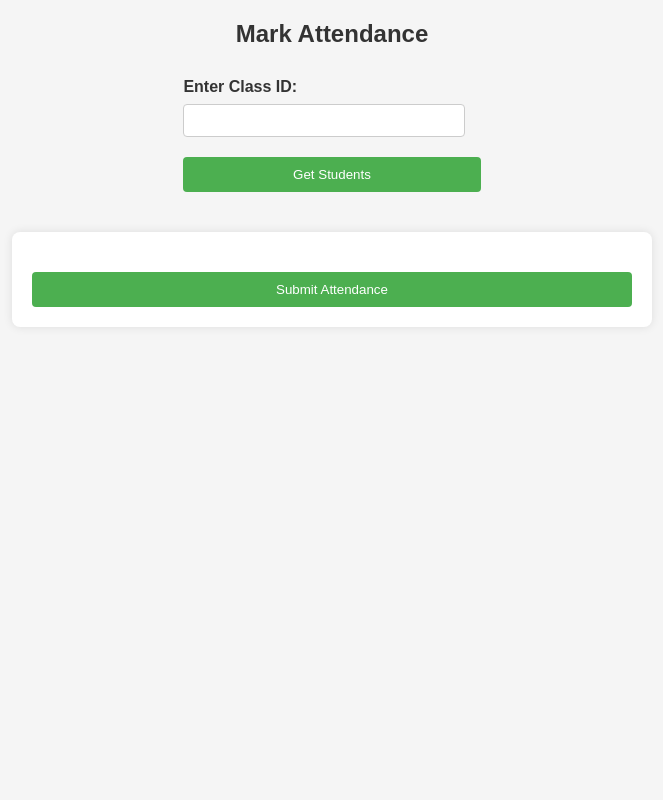
After one commit to mzaheen610/school-management-system, a Django app: template app/attendance/templates/mark_student_attendance.html in a window 1280 px wide. The commit adds this page. Shown: the whole page, without its empty margins (308-971 px from the left). Run offline with Django 3.2, Linux system fonts and the light colour scheme; the template is opened without the code that fills it, so the values that code supplies are empty; parts of the project's set-up code (start-up, migrations or seed data) failed here and were passed over.

Commit message:
Created view for student attendance API.

```diff
--- a/app/app/urls.py
+++ b/app/app/urls.py
@@ -27,4 +27,5 @@ urlpatterns = [
     path('', include('user.urls')),
     path('classroom/', include("classrooms.urls")),
     path('', include('student.urls')),
+    path('', include('attendance.urls')),
 ]
--- /dev/null
+++ b/app/attendance/templates/mark_student_attendance.html
@@ -0,0 +1,172 @@
+<!DOCTYPE html>
+<html lang="en">
+<head>
+    <meta charset="UTF-8">
+    <meta name="viewport" content="width=device-width, initial-scale=1.0">
+    <title>Mark Attendance</title>
+    <style>
+        body {
+            font-family: 'Arial', sans-serif;
+            background-color: #f5f5f5;
+            margin: 0;
+            padding: 0;
+            display: flex;
+            flex-direction: column;
+            align-items: center;
+            min-height: 100vh;
+        }
+
+        #attendance-form {
+            background-color: #fff;
+            padding: 20px;
+            border-radius: 8px;
+            box-shadow: 0 0 10px rgba(0, 0, 0, 0.1);
+            width: 80%;
+            max-width: 600px;
+            margin: auto;
+            margin-top: 20px;
+            text-align: center;
+        }
+
+        h2 {
+            color: #333;
+            margin-bottom: 20px;
+        }
+
+        label {
+            display: block;
+            margin-top: 10px;
+            color: #333;
+            font-weight: bold;
+            text-align: left;
+        }
+
+        input[type="text"] {
+            width: calc(100% - 16px);
+            padding: 8px;
+            margin-top: 8px;
+            box-sizing: border-box;
+            border: 1px solid #ccc;
+            border-radius: 4px;
+        }
+
+        button[type="submit"] {
+            background-color: #4caf50;
+            color: #fff;
+            padding: 10px;
+            border: none;
+            border-radius: 4px;
+            cursor: pointer;
+            margin-top: 20px;
+            width: 100%;
+            transition: background-color 0.3s ease;
+        }
+
+        button[type="submit"]:hover {
+            background-color: #45a049;
+        }
+
+        #student-list {
+            margin-top: 20px;
+        }
+
+        .student-item {
+            display: flex;
+            align-items: center;
+            margin-bottom: 10px;
+        }
+
+        .student-item input[type="checkbox"] {
+            margin-right: 10px;
+        }
+
+        .student-name {
+            font-weight: bold;
+        }
+    </style>
+</head>
+<body>
+    <h2>Mark Attendance</h2>
+
+    <!-- Form to input class ID -->
+    <form id="class-form">
+        <label for="class-id">Enter Class ID:</label>
+        <input type="text" id="class-id" name="class-id">
+        <button type="submit">Get Students</button>
+    </form>
+
+    <!-- Student list will be displayed here -->
+    <div id="student-list"></div>
+
+    <!-- Form to submit attendance data -->
+    <form id="attendance-form">
+        <input type="hidden" id="class-id-hidden" name="class-id">
+        <input type="hidden" id="absent-students-hidden" name="absent-students">
+        <button type="submit">Submit Attendance</button>
+    </form>
+
+    <script>
+        document.getElementById('class-form').addEventListener('submit', function(event) {
+            event.preventDefault(); // Prevent form submission
+
+            // Get class ID entered by the user
+            var classId = document.getElementById('class-id').value;
+
+            // Fetch student list from API endpoint
+            fetch('/api/student/class/?class_id=' + classId)
+                .then(response => response.json())
+                .then(data => {
+                    // Display student list
+                    var studentListDiv = document.getElementById('student-list');
+                    studentListDiv.innerHTML = ''; // Clear previous list
+
+                    data.forEach(student => {
+                        // Create checkbox for each student
+                        var checkbox = document.createElement('input');
+                        checkbox.type = 'checkbox';
+                        checkbox.name = 'attendance'; // Set same name for all checkboxes
+                        checkbox.value = student.student_id; // Use student ID as value
+                        checkbox.id = 'student_' + student.id; // Unique ID for each checkbox
+
+                        // Create label for the checkbox with student name
+                        var label = document.createElement('label');
+                        label.htmlFor = 'student_' + student.id;
+                        label.appendChild(document.createTextNode(student.name));
+
+                        // Create div for each student item
+                        var studentItemDiv = document.createElement('div');
+                        studentItemDiv.className = 'student-item';
+                        studentItemDiv.appendChild(checkbox);
+                        studentItemDiv.appendChild(label);
+
+                        // Append student item to the student list
+                        studentListDiv.appendChild(studentItemDiv);
+                    });
+
+                    // Set class ID in the hidden input field
+                    document.getElementById('class-id-hidden').value = classId;
+                })
+                .catch(error => {
+                    console.error('Error:', error);
+                });
+        });
+
+        document.getElementById('attendance-form').addEventListener('submit', function(event) {
+            event.preventDefault(); // Prevent form submission
+
+            // Get selected students marked as absent
+            var absentStudents = [];
+            var checkboxes = document.querySelectorAll('input[name="attendance"]:checked');
+            checkboxes.forEach(checkbox => {
+                absentStudents.push(checkbox.value);
+            });
+
+            // Set absent students in the hidden input field
+            document.getElementById('absent-students-hidden').value = JSON.stringify(absentStudents);
+
+            // Submit the form
+            this.submit();
+        });
+    </script>
+</body>
+</html>
--- /dev/null
+++ b/app/attendance/urls.py
@@ -0,0 +1,18 @@
+"""
+Urls for the attendance API.
+"""
+
+from django.urls import path, include
+from .views import StudentAttendanceView, StudentAttendancePageView
+from rest_framework.routers import DefaultRouter
+
+
+router = DefaultRouter()
+router.register('student-attendance', StudentAttendanceView)
+
+app_name = 'attendance'
+
+urlpatterns = [
+    path('api/', include(router.urls), name='attendance'),
+    path('attendance/student', StudentAttendancePageView, name='mark-attendance' )
+]
--- a/app/classrooms/models.py
+++ b/app/classrooms/models.py
@@ -1,5 +1,4 @@
 from django.db import models
-from core.models import Staff
 
 
 class Subject(models.Model):
@@ -9,7 +8,7 @@ class Subject(models.Model):
 
 class Teachers(models.Model):
     teacher_id = models.IntegerField(primary_key=True)
-    staff_id = models.OneToOneField(Staff, on_delete=models.CASCADE)
+    staff_id = models.OneToOneField('core.Staff', on_delete=models.CASCADE)
     subject_id = models.ForeignKey(Subject,  null=False, blank=False, on_delete=models.CASCADE)
 
 class ClassSchedules(models.Model):
@@ -25,3 +24,6 @@ class Class(models.Model):
     standard = models.CharField(max_length=255)
     capacity = models.IntegerField()
     room_no = models.IntegerField()
+
+    def __str__(self):
+        return self.standard
--- a/app/student/templates/student_profile.html
+++ b/app/student/templates/student_profile.html
@@ -32,6 +32,10 @@
 
         h2 {
             color: #333;
+        }
+
+        p {
+            text-align: left
         }
 
         label {
```
Also changed, not shown: app/attendance/serializers.py (added, +20 -0 lines), app/attendance/views.py (+65 -1 lines), app/core/admin.py (+11 -0 lines), app/core/models.py (+6 -5 lines), app/student/views.py (+17 -0 lines), app/attendance/migrations/0001_initial.py (added), app/classrooms/migrations/0002_auto_20240207_0521.py (added), app/core/migrations/0008_auto_20240207_0521.py (added), app/student/serializers.py (line endings or trailing spaces).
